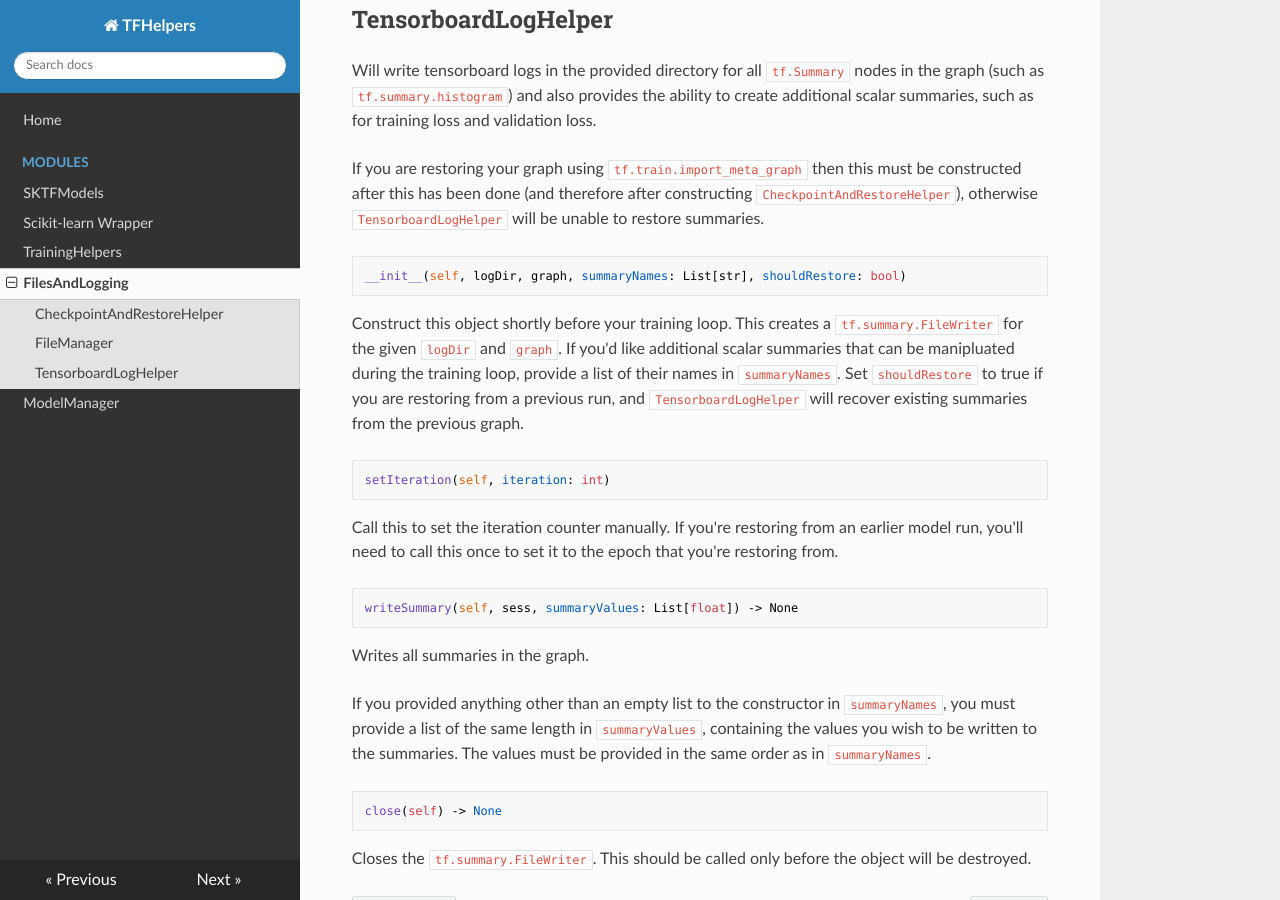
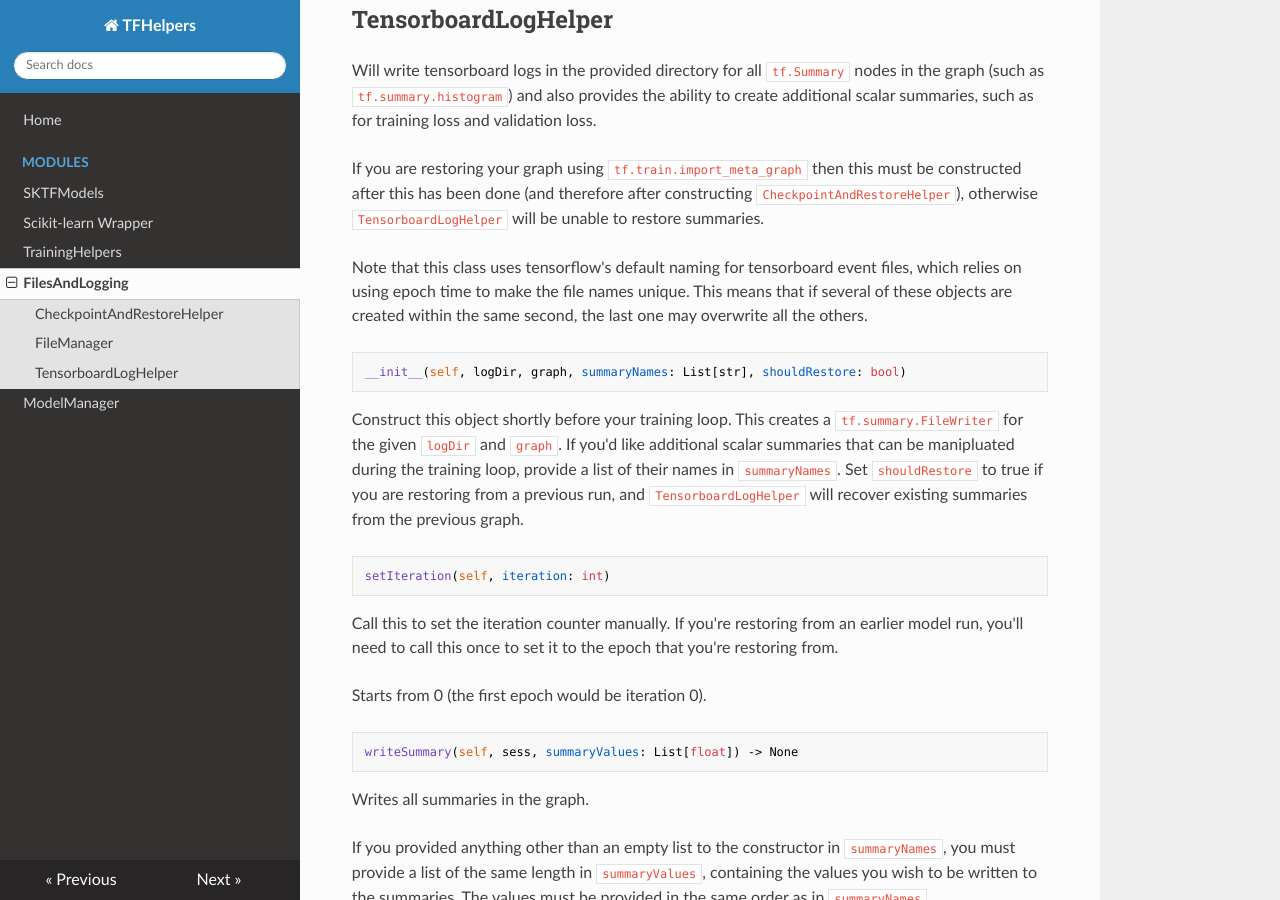
Before and after one commit to jd-13/TFHelpers, an MkDocs documentation site: the page built from docs/FilesAndLogging.md, in a window 1280 px wide and 900 px high, scrolled down 1385 px. Built offline with MkDocs 1.6.1, drawn with Linux system fonts in a browser that asks for light colours; nearby versions of some CDN libraries; old or Windows-style settings are respelled for this version of MkDocs.

Commit message:
Additional notes for TensorboardLogHelper

```diff
--- a/docs/FilesAndLogging.md
+++ b/docs/FilesAndLogging.md
@@ -48,6 +48,10 @@ If you are restoring your graph using `tf.train.import_meta_graph` then this mus
 after this has been done (and therefore after constructing `CheckpointAndRestoreHelper`), otherwise
 `TensorboardLogHelper` will be unable to restore summaries.
 
+Note that this class uses tensorflow's default naming for tensorboard event files, which relies on
+using epoch time to make the file names unique. This means that if several of these objects are
+created within the same second, the last one may overwrite all the others.
+
     __init__(self, logDir, graph, summaryNames: List[str], shouldRestore: bool)
 Construct this object shortly before your training loop. This creates a `tf.summary.FileWriter` for
 the given `logDir` and `graph`. If you'd like additional scalar summaries that can be manipluated
@@ -59,6 +63,8 @@ summaries from the previous graph.
 Call this to set the iteration counter manually. If you're restoring from an earlier model
 run, you'll need to call this once to set it to the epoch that you're restoring from.
 
+Starts from 0 (the first epoch would be iteration 0).
+
     writeSummary(self, sess, summaryValues: List[float]) -> None
 Writes all summaries in the graph.
 
```
